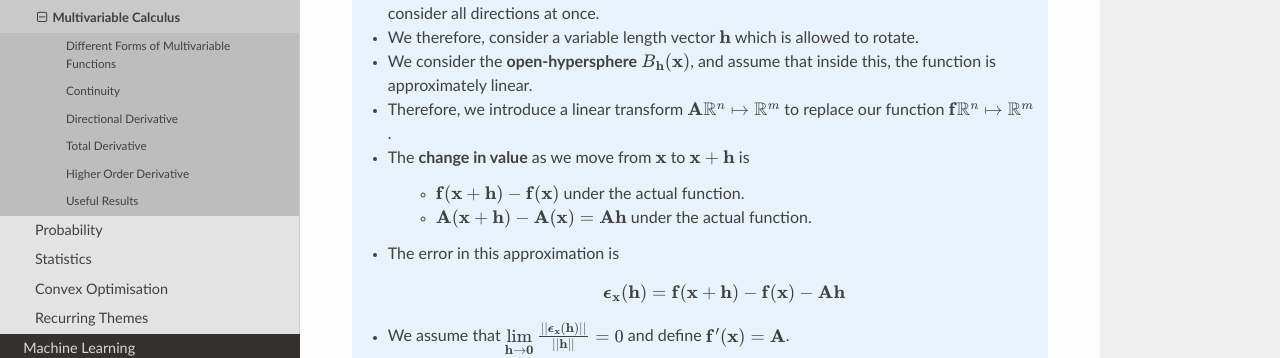
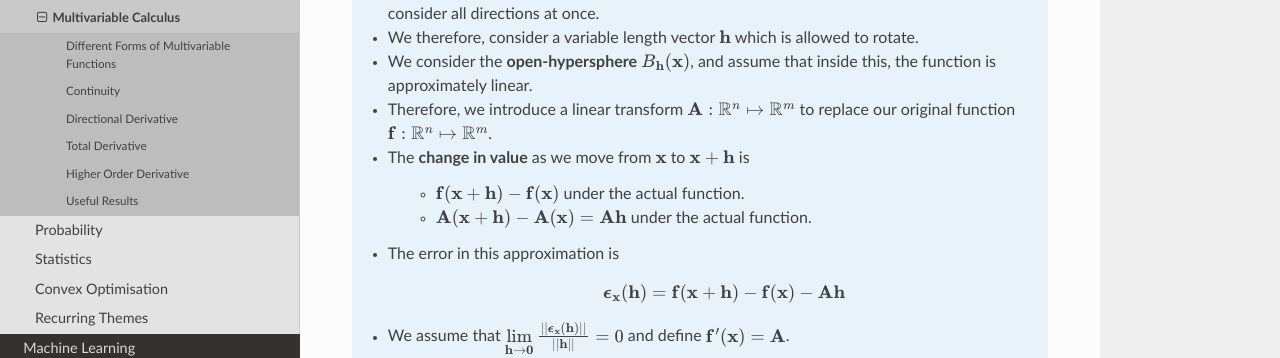
Before and after one commit to uselesstechjunks/leetcode, a Sphinx documentation site: the page built from docs/source/math/calc3/multi.rst, in a window 1280 px wide and 900 px high, scrolled down 3663 px. Shown: the part 160-518 px from the top of the window. Built offline with Sphinx 7.4.7 and the Read the Docs theme 2.0.0, drawn with Linux system fonts in a browser that asks for light colours.

Commit message:
Update multi.rst

```diff
--- a/docs/source/math/calc3/multi.rst
+++ b/docs/source/math/calc3/multi.rst
@@ -106,7 +106,7 @@ We define the total derivative as a linear approximation of the function at clos
 	* Instead of looking at the rate of change in the function from a single direction, we need to consider all directions at once.
 	* We therefore, consider a variable length vector :math:`\mathbf{h}` which is allowed to rotate.
 	* We consider the **open-hypersphere** :math:`B_\mathbf{h}(\mathbf{x})`, and assume that inside this, the function is approximately linear.
-	* Therefore, we introduce a linear transform :math:`\mathbf{A}\mathbb{R}^n\mapsto\mathbb{R}^m` to replace our function :math:`\mathbf{f}\mathbb{R}^n\mapsto\mathbb{R}^m`.
+	* Therefore, we introduce a linear transform :math:`\mathbf{A}:\mathbb{R}^n\mapsto\mathbb{R}^m` to replace our original function :math:`\mathbf{f}:\mathbb{R}^n\mapsto\mathbb{R}^m`.
 	* The **change in value** as we move from :math:`\mathbf{x}` to :math:`\mathbf{x}+\mathbf{h}` is
 
 		* :math:`\mathbf{f}(\mathbf{x}+\mathbf{h})-\mathbf{f}(\mathbf{x})` under the actual function.
```
